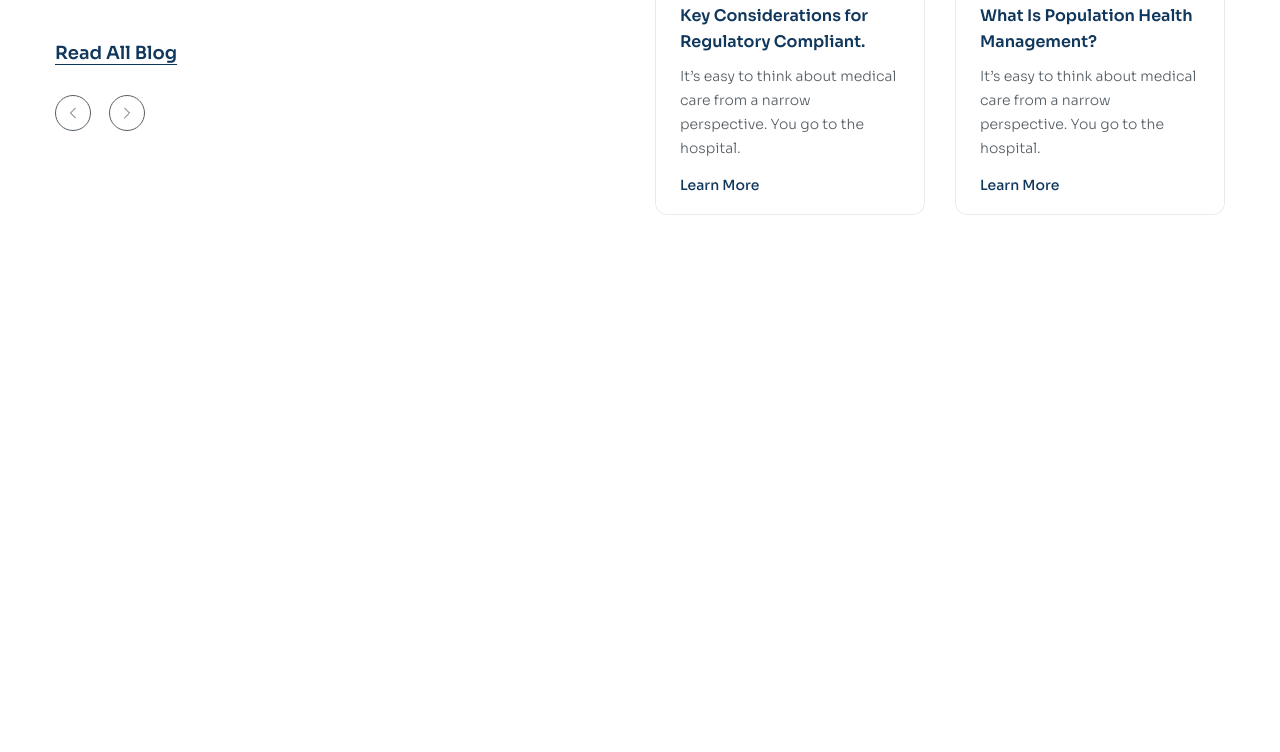
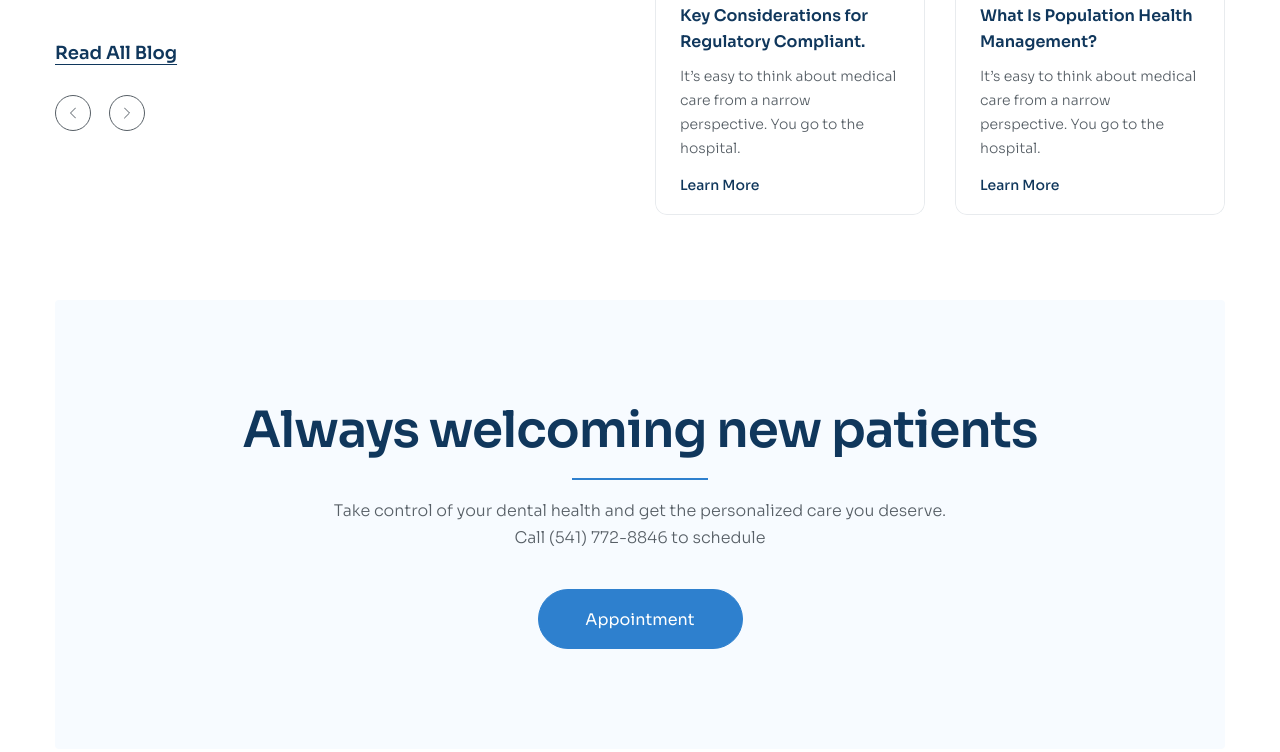
Before and after one commit to phaothu2002x/project03-DentalCare, a plain HTML site: page index.html in a window 1280 px wide. Shown: the part 5313-6065 px from the top of the page. Drawn offline with Linux system fonts and the light colour scheme.

Commit message:
Appointment(done)

```diff
--- a/assets/css/styles.css
+++ b/assets/css/styles.css
@@ -661,3 +661,43 @@ a {
     line-height: 1.8;
     color: #10375c;
 }
+
+.news-item__more:hover {
+    color: #2e80ce;
+}
+
+/* Appointment */
+.appointment {
+    margin-top: 85px 0 170px;
+}
+
+.appointment__inner {
+    border-radius: 4px;
+    background: #f7fbff;
+    padding: 100px 70px;
+    text-align: center;
+}
+
+.appointment__heading {
+    position: relative;
+    padding-bottom: 20px;
+}
+
+.appointment__heading::after {
+    position: absolute;
+    left: 0;
+    right: 0;
+    bottom: 0;
+    margin: 0 auto;
+    display: block;
+    content: "";
+    width: 136px;
+    height: 2px;
+    background: #2e80ce;
+}
+
+.appointment__desc {
+    max-width: 617px;
+    font-size: 1.6rem;
+    margin: 18px auto 38px;
+}
--- a/index.html
+++ b/index.html
@@ -651,6 +651,23 @@
                     </div>
                 </div>
             </section>
+
+            <!-- Appointment -->
+            <section class="appointment">
+                <div class="container">
+                    <div class="appointment__inner">
+                        <h2 class="appointment__heading section-heading">
+                            Always welcoming new patients
+                        </h2>
+                        <p class="appointment__desc section-desc">
+                            Take control of your dental health and get the
+                            personalized care you deserve. Call (541) 772-8846
+                            to schedule
+                        </p>
+                        <a href="#!" class="btn">Appointment</a>
+                    </div>
+                </div>
+            </section>
         </main>
     </body>
 </html>
```
